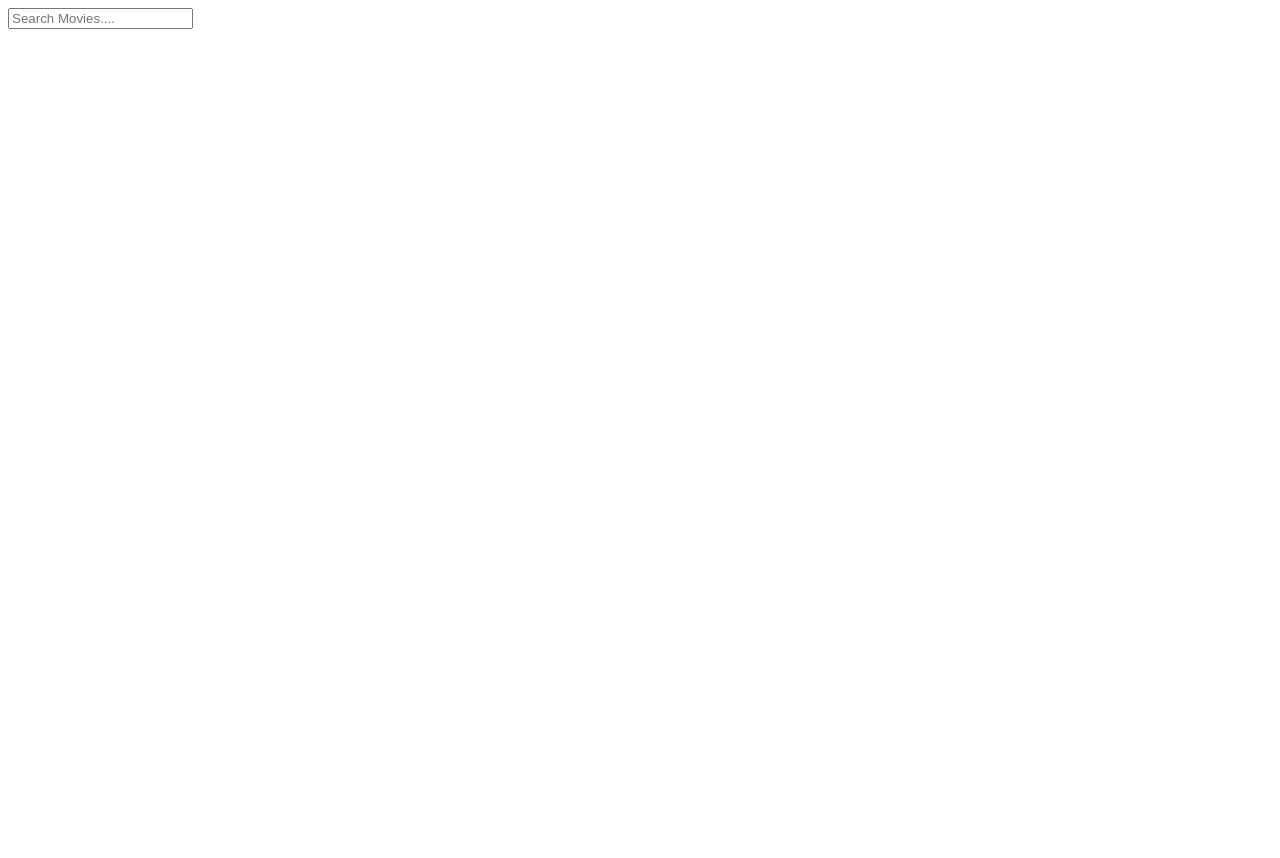
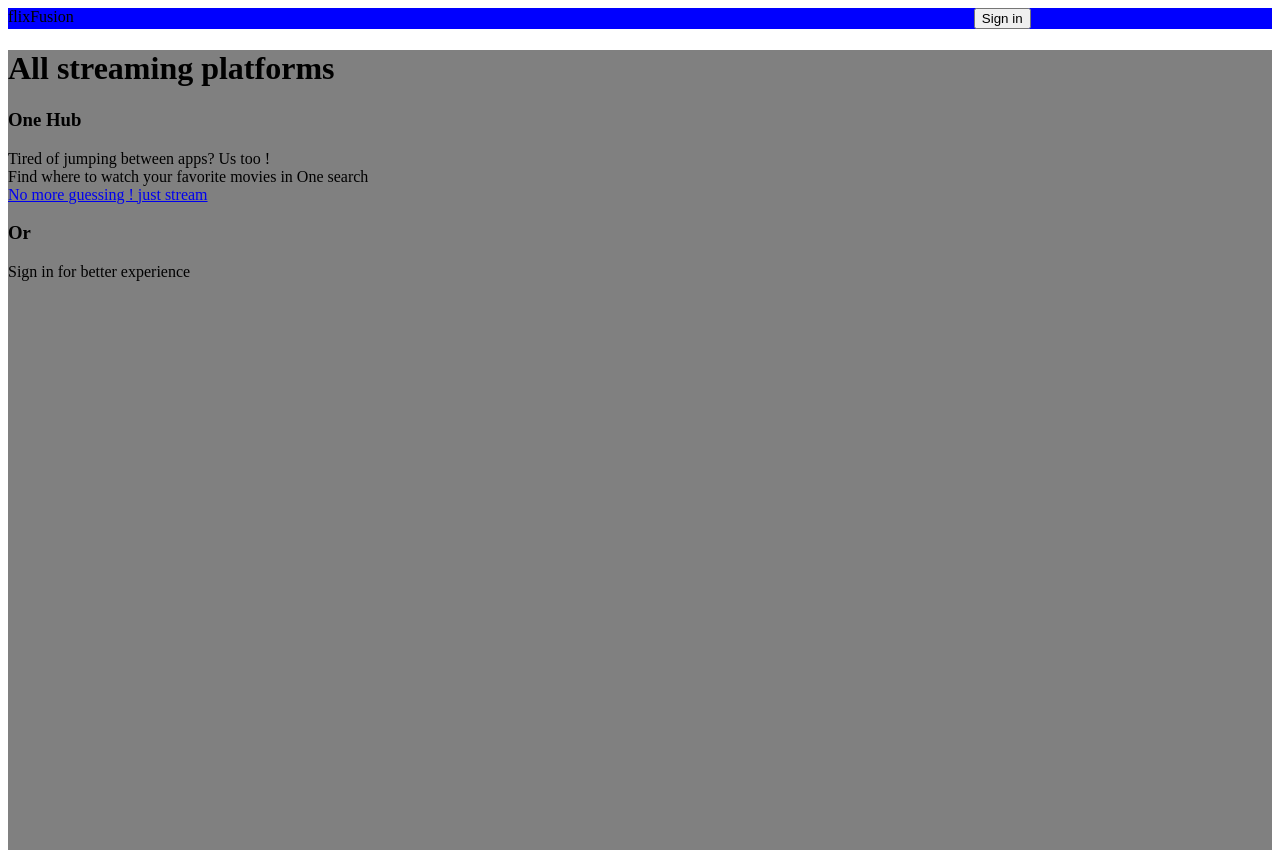
Before and after one commit to daman599/Funflix, a React (Vite) app in the folder frontend/React/: page / in a window 1280 px wide. Before the commit the page ends 800 px from the top, so only its background shows below. Built offline with nearby package versions, Linux system fonts and the light colour scheme.

Commit message:
did routing

```diff
--- a/frontend/React/package.json
+++ b/frontend/React/package.json
@@ -11,7 +11,8 @@
   },
   "dependencies": {
     "react": "^19.1.0",
-    "react-dom": "^19.1.0"
+    "react-dom": "^19.1.0",
+    "react-router-dom": "^7.6.0"
   },
   "devDependencies": {
     "@eslint/js": "^9.25.0",
--- a/frontend/React/src/App.jsx
+++ b/frontend/React/src/App.jsx
@@ -1,78 +1,31 @@
-import { useState , useEffect } from "react";
-import axios from "axios"
-import { MovieList } from "./MovieList"
+import { SearchBar } from "./Components/SearchBar"
+import { Landing } from "./Pages/Landing"
+import { BrowserRouter ,Routes , Route , Outlet} from "react-router-dom"
 
 function App(){
     return (
-    <>
-           <SearchBar />
-    </>
+    <div>
+       <BrowserRouter>
+          <Routes>
+             <Route path="/" element={<Layout />}>
+               <Route path="/" element={<Landing />}></Route>
+               <Route path="/stream" element={<SearchBar />}></Route>
+             </Route>
+          </Routes>
+       </BrowserRouter>
+    </div>
     );
 }
+function Layout(){
+  return <div>
+      <div style={{display:"flex",backgroundColor:"blue" , gap:900}}>
+        <div>flixFusion</div>
+        <div>
+          <button>Sign in</button>
+        </div>
+      </div>
+      <Outlet />
+  </div>
+}
 
-function SearchBar(){
-
-    const [ movieName , setMovieName ] = useState("");
-    const [ movieList , setMovieList ] = useState([]);
-    const [ loading , setLoading ] = useState(false);
-
-    useEffect(()=>{
-        if(movieName == ""){
-            setLoading(false)
-            setMovieList([]);
-            return;
-        }
-        //loading
-       setLoading(true);
-       //side effect
-       const update = setTimeout(async()=>{
-         //api call
-        const response = await axios.get("http://localhost:3000/movie/search",{
-            params:{
-                title:movieName
-            }
-         })
-         setLoading(false);
-         const data = response.data
-         if(data.message || data.movies.length == 0){
-          //  throw new Error("ERROR");
-         }
-         else{
-            const movies = data.movies;
-            setMovieList(movies);
-         }
-      },2000)
-
-      return ()=>{
-         clearTimeout(update)
-      }
-    },[movieName])
-
-    return (
-        <>
-            <input
-            type="text"
-            placeholder="Search Movies...."
-            onChange={(e)=>{setMovieName(e.target.value)}}
-            ></input>
-            { loading ? <p>Loading ....</p> : (
-            <div style={{
-                display:"flex",
-                overflowX:"auto"
-            }}>
-            { movieList.map((movie) =>{
-                return (
-                <MovieList
-                  key={movie._id}
-                  poster_path = {movie.poster_path}
-                  title={movie.title}
-                />
-                );
-             })
-            }
-            </div>)
-            }
-        </>
-    );
-}
 export default App;
--- a/frontend/React/src/MovieList.jsx
+++ b/frontend/React/src/Components/MovieList.jsx
@@ -2,7 +2,7 @@ export function MovieList({poster_path , title}){
     const url =`https://image.tmdb.org/t/p/w500${poster_path}`
 return (
     <div>
-        {poster_path && <div style={{width:200,height:300}}>
+        <div style={{width:200,height:300}}>
             <img src={url} style={{
                 width:100,
                 height:100,
@@ -10,7 +10,7 @@ return (
                 borderColor:"black"
             }}></img>
             <div>{title}</div>
-        </div>}
+        </div>
     </div>
 );
 }
--- /dev/null
+++ b/frontend/React/src/Components/SearchBar.jsx
@@ -0,0 +1,71 @@
+import { useState , useEffect } from "react";
+import axios from "axios"
+import { MovieList } from "./MovieList"
+
+export function SearchBar(){
+
+    const [ movieName , setMovieName ] = useState("");
+    const [ movieList , setMovieList ] = useState([]);
+    const [ loading , setLoading ] = useState(false);
+
+    useEffect(()=>{
+        if(movieName == ""){
+            setLoading(false)
+            setMovieList([]);
+            return;
+        }
+        //loading
+        setLoading(true);
+        //side effect
+       const update = setTimeout(async()=>{
+         //api call
+        const response = await axios.get("http://localhost:3000/movie/search",{
+            params:{
+                title:movieName
+            }
+         })
+         setLoading(false);
+         const data = response.data
+         if(data.message ){
+            console.log("Something went wrong")
+         }
+         else{
+            const movies = data.movies;
+            setMovieList(movies);
+         }
+      },2000)
+
+      return ()=>{
+         clearTimeout(update)
+      }
+    },[movieName])
+
+    return (
+        <>
+            <input
+            type="text"
+            placeholder="Search Movies...."
+            onChange={(e)=>{setMovieName(e.target.value)}}
+            ></input>
+            { loading ? <p>Loading ....</p> : (
+            <div style={{
+                display:"flex",
+                overflowX:"auto"
+            }}>
+            { movieList.map((movie) =>{
+              if(movie.poster_path){
+                return (
+                <MovieList
+                  key={movie._id}
+                  poster_path = {movie.poster_path}
+                  title={movie.title}
+                />
+                );
+               }
+             })
+            }
+          </div>)
+         }
+       </>
+    );
+}
--- /dev/null
+++ b/frontend/React/src/Pages/Landing.jsx
@@ -0,0 +1,17 @@
+import { Link } from "react-router-dom"
+
+export function Landing(){
+    return <div style={{backgroundColor:"grey", height:"100vh"}}>
+        <div>
+            <h1>All streaming platforms</h1>
+            <h3>One Hub</h3>
+        </div>
+        <div>Tired of jumping between apps? Us too !</div>
+        <div>Find where to watch your favorite movies in One search</div>
+        <div>
+            <Link to="/stream">No more guessing ! just stream</Link>
+        </div>
+        <h3>Or</h3>
+        <div>Sign in for better experience</div>
+    </div>
+}
```
Also changed, not shown: 1 other file (tests, documents, lock files or other folders).
